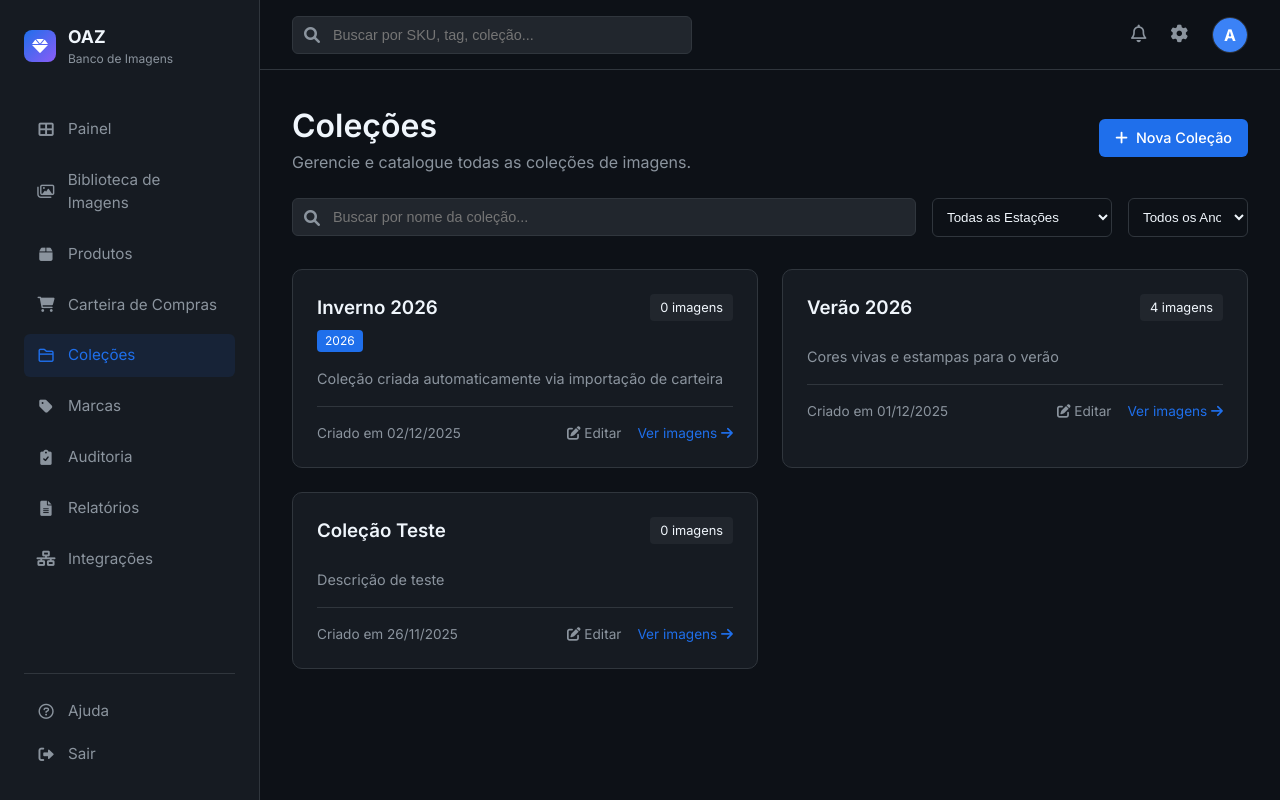
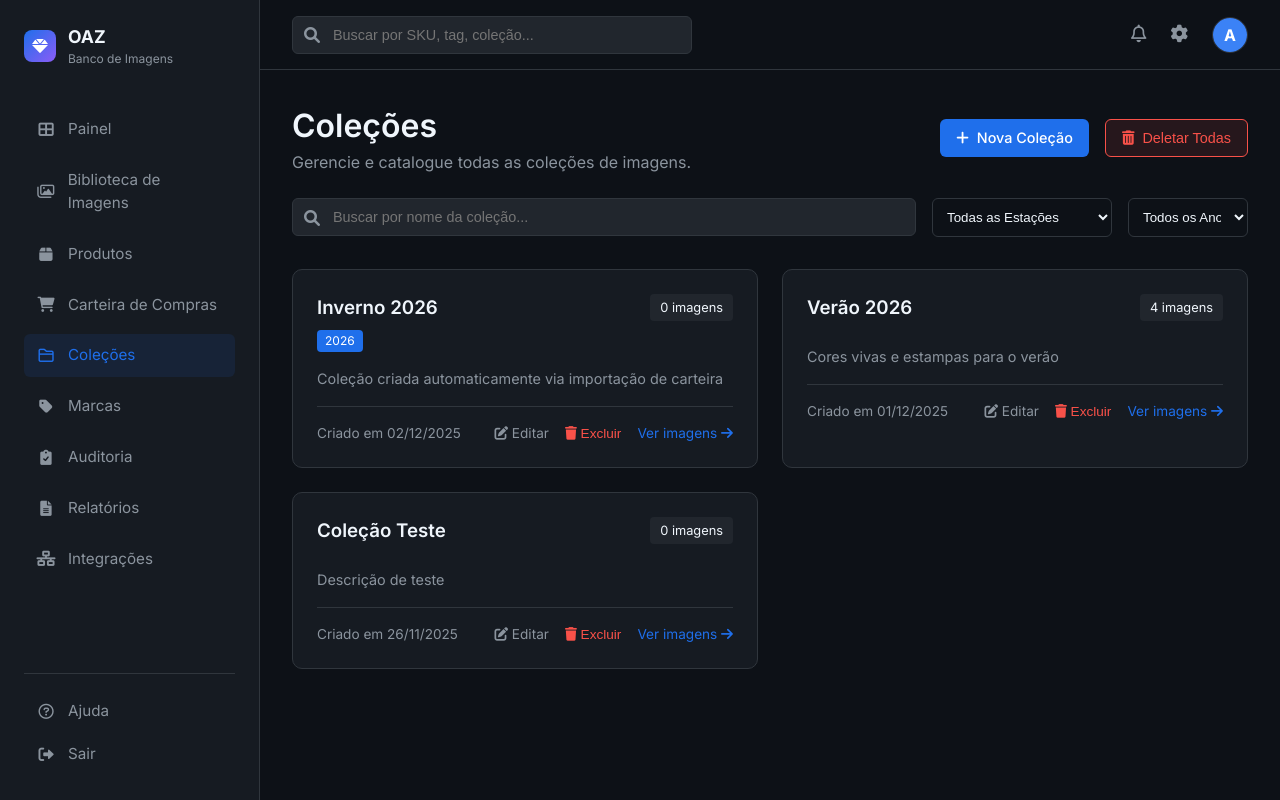
Before and after one commit to Ronaldmtt/Banco_Imagem_OAZ, a Flask app: page /collections in a window 1280 px wide. Run offline with Flask 3, Linux system fonts and the light colour scheme; a user stored in the database is signed in.

Commit message:
Add buttons to delete all collections and individual collections
Add a new POST route `/collections/delete-all` to handle the deletion of all collections. Update the `templates/collections/list.html` to include a "Delete All" button with a confirmation modal and individual "Delete" buttons on each collection card.

Replit-Commit-Author: Agent
Replit-Commit-Session-Id: 879dccfa-2914-4a50-bb94-84efa9af2ba4
Replit-Commit-Checkpoint-Type: full_checkpoint
Replit-Commit-Event-Id: 601e4f2d-ba07-46b0-b251-890ea6b60845
Replit-Commit-Screenshot-Url: https://storage.googleapis.com/screenshot-production-us-central1/f8e27590-5a3c-442a-9e70-e5a30ac258d3/879dccfa-2914-4a50-bb94-84efa9af2ba4/IiPt4jz
Replit-Helium-Checkpoint-Created: true

```diff
--- a/app.py
+++ b/app.py
@@ -885,6 +885,16 @@ def delete_collection(id):
     db.session.delete(collection)
     db.session.commit()
     flash('Coleção removida com sucesso!')
+    return redirect(url_for('collections'))
+
+@app.route('/collections/delete-all', methods=['POST'])
+@login_required
+def delete_all_collections():
+    """Deleta todas as coleções"""
+    count = Collection.query.count()
+    Collection.query.delete()
+    db.session.commit()
+    flash(f'{count} coleções removidas com sucesso!', 'success')
     return redirect(url_for('collections'))
 
 @app.route('/collections/new', methods=['GET', 'POST'])
--- a/templates/collections/list.html
+++ b/templates/collections/list.html
@@ -6,10 +6,56 @@
         <h1>Coleções</h1>
         <p style="color: var(--text-secondary);">Gerencie e catalogue todas as coleções de imagens.</p>
     </div>
-    <a href="{{ url_for('new_collection') }}" class="btn btn-primary">
-        <i class="fas fa-plus"></i> Nova Coleção
-    </a>
+    <div style="display: flex; gap: 1rem;">
+        <a href="{{ url_for('new_collection') }}" class="btn btn-primary">
+            <i class="fas fa-plus"></i> Nova Coleção
+        </a>
+        {% if collections %}
+        <button type="button" onclick="confirmarDeletarTodas()" class="btn" style="background: rgba(248, 81, 73, 0.1); border: 1px solid #f85149; color: #f85149;">
+            <i class="fas fa-trash-alt"></i> Deletar Todas
+        </button>
+        {% endif %}
+    </div>
 </div>
+
+<!-- Modal Deletar Todas Coleções -->
+<div id="modalDeletarTodas" style="display: none; position: fixed; top: 0; left: 0; width: 100%; height: 100%; background: rgba(0,0,0,0.7); z-index: 1000; align-items: center; justify-content: center;">
+    <div class="stat-card" style="max-width: 450px; margin: auto; text-align: center;">
+        <div style="font-size: 3rem; color: #f85149; margin-bottom: 1rem;">
+            <i class="fas fa-exclamation-triangle"></i>
+        </div>
+        <h3 style="margin-bottom: 1rem;">Deletar Todas as Coleções?</h3>
+        <p style="color: var(--text-secondary); margin-bottom: 1.5rem;">
+            Esta ação irá remover <strong style="color: #f85149;">{{ collections|length }} coleções</strong> do sistema.
+            <br><br>
+            <strong>Esta ação não pode ser desfeita!</strong>
+        </p>
+        <div style="display: flex; gap: 1rem; justify-content: center;">
+            <button type="button" onclick="fecharModalColecoes()" class="btn" style="background: var(--bg-tertiary); border: 1px solid var(--border-color); color: var(--text-primary);">
+                <i class="fas fa-times"></i> Cancelar
+            </button>
+            <form action="{{ url_for('delete_all_collections') }}" method="POST" style="display: inline;">
+                <button type="submit" class="btn" style="background: #f85149; color: white; border: none;">
+                    <i class="fas fa-trash-alt"></i> Sim, Deletar Todas
+                </button>
+            </form>
+        </div>
+    </div>
+</div>
+
+<script>
+function confirmarDeletarTodas() {
+    document.getElementById('modalDeletarTodas').style.display = 'flex';
+}
+
+function fecharModalColecoes() {
+    document.getElementById('modalDeletarTodas').style.display = 'none';
+}
+
+document.getElementById('modalDeletarTodas').addEventListener('click', function(e) {
+    if (e.target === this) fecharModalColecoes();
+});
+</script>
 
 <div style="margin-bottom: 2rem; display: flex; gap: 1rem;">
     <form method="GET" action="{{ url_for('collections') }}" style="display: flex; gap: 1rem; flex: 1;">
@@ -72,10 +118,15 @@
 
         <div style="display: flex; justify-content: space-between; align-items: center; font-size: 0.85rem; color: var(--text-secondary); border-top: 1px solid var(--border-color); padding-top: 1rem;">
             <span>Criado em {{ collection.created_at.strftime('%d/%m/%Y') }}</span>
-            <div style="display: flex; gap: 1rem;">
+            <div style="display: flex; gap: 1rem; align-items: center;">
                 <a href="{{ url_for('edit_collection', id=collection.id) }}" style="color: var(--text-secondary);">
                     <i class="fas fa-edit"></i> Editar
                 </a>
+                <form action="{{ url_for('delete_collection', id=collection.id) }}" method="POST" style="display: inline;" onsubmit="return confirm('Tem certeza que deseja excluir esta coleção?');">
+                    <button type="submit" style="background: none; border: none; color: #f85149; cursor: pointer; font-size: 0.85rem; padding: 0;">
+                        <i class="fas fa-trash"></i> Excluir
+                    </button>
+                </form>
                 <a href="{{ url_for('catalog') }}?collection_id={{ collection.id }}" style="color: var(--accent-blue);">
                     Ver imagens <i class="fas fa-arrow-right"></i>
                 </a>
```
Also changed, not shown: instance/oaz_img.db, 1 other file.
